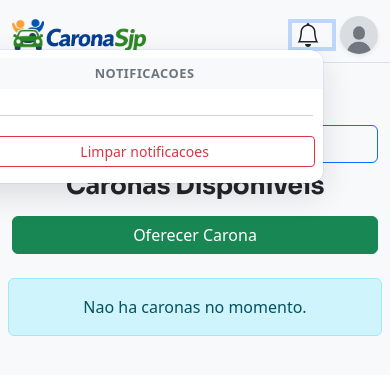
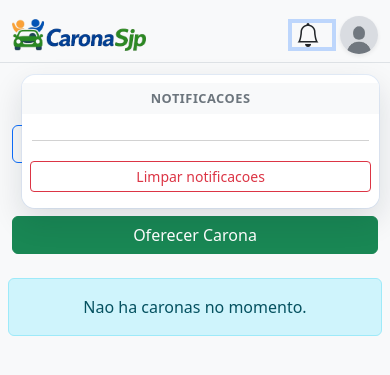
Before and after one commit to cesagoncalves/caronasjp, a Django app: page / in a window 390 px wide, after a click that opens the changed part. Shown: the top 375 px of the page. Run offline with Django 5.2, Linux system fonts and the light colour scheme; the visitor is signed in with stand-in values (Sample User, id 1); data that the repository does not hold is empty.

Commit message:
correções 2

```diff
--- a/templates/base.html
+++ b/templates/base.html
@@ -163,14 +163,16 @@
     @media (max-width: 575.98px) {
         .notificacoes-dropdown {
             width: min(92vw, 360px);
-            right: 8px !important;
+            position: fixed !important;
+            top: 72px !important;
+            right: 10px !important;
             left: auto !important;
-            transform: translate3d(0, 0, 0) !important;
+            transform: none !important;
         }
         .notificacoes-dropdown[data-bs-popper] {
-            right: 8px !important;
+            right: 10px !important;
             left: auto !important;
-            transform: translate3d(0, 0, 0) !important;
+            transform: none !important;
         }
     }
     .push-toast {
--- a/viagens/templates/viagens/lista.html
+++ b/viagens/templates/viagens/lista.html
@@ -52,6 +52,12 @@
         width: 100%;
         justify-content: space-between;
         flex-wrap: wrap;
+        order: 2;
+        align-items: flex-start;
+    }
+    .card-carona-disponivel .carona-left {
+        order: 1;
+        width: 100%;
     }
     .card-carona-disponivel .carona-right .text-end {
         text-align: left !important;
@@ -62,6 +68,9 @@
     .card-carona-disponivel .card-body img.rounded-circle {
         width: 36px;
         height: 36px;
+    }
+    .card-carona-disponivel .carona-right img.rounded-circle {
+        margin-left: auto;
     }
 }
 </style>
```
